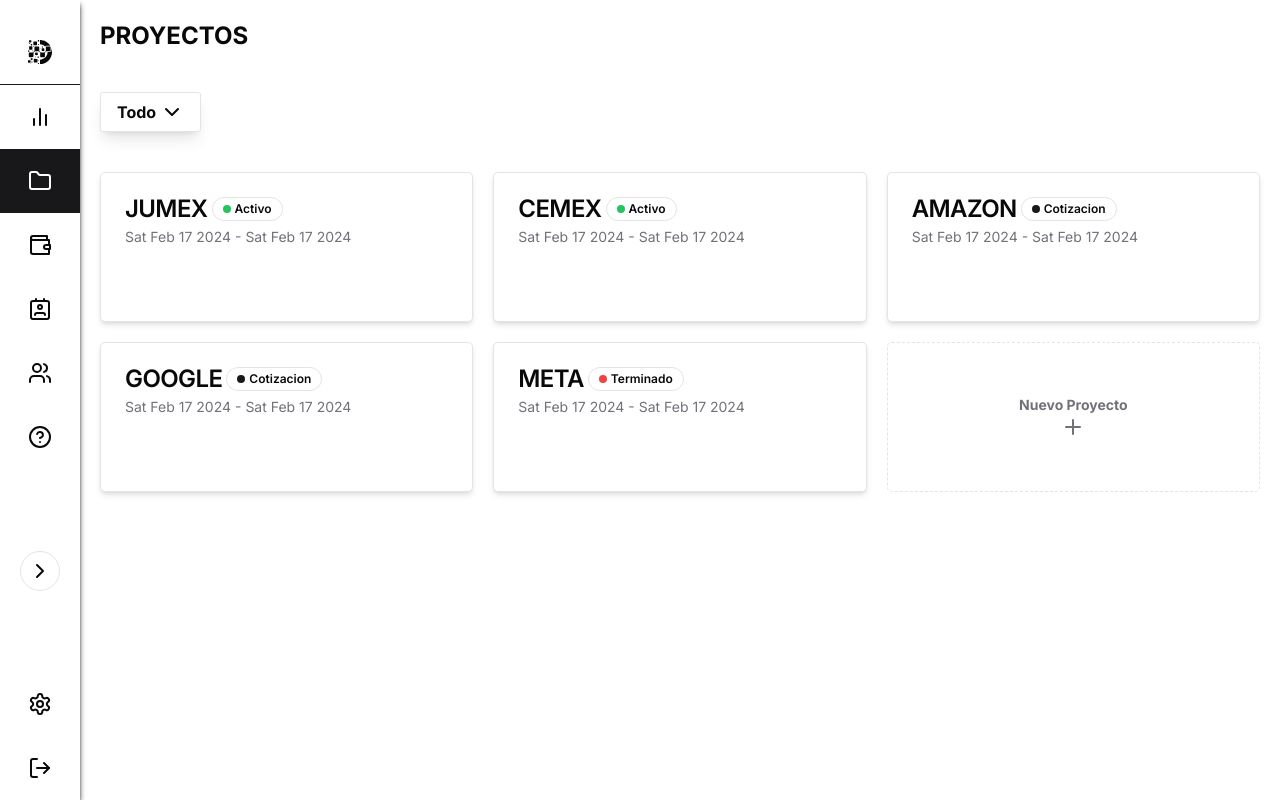
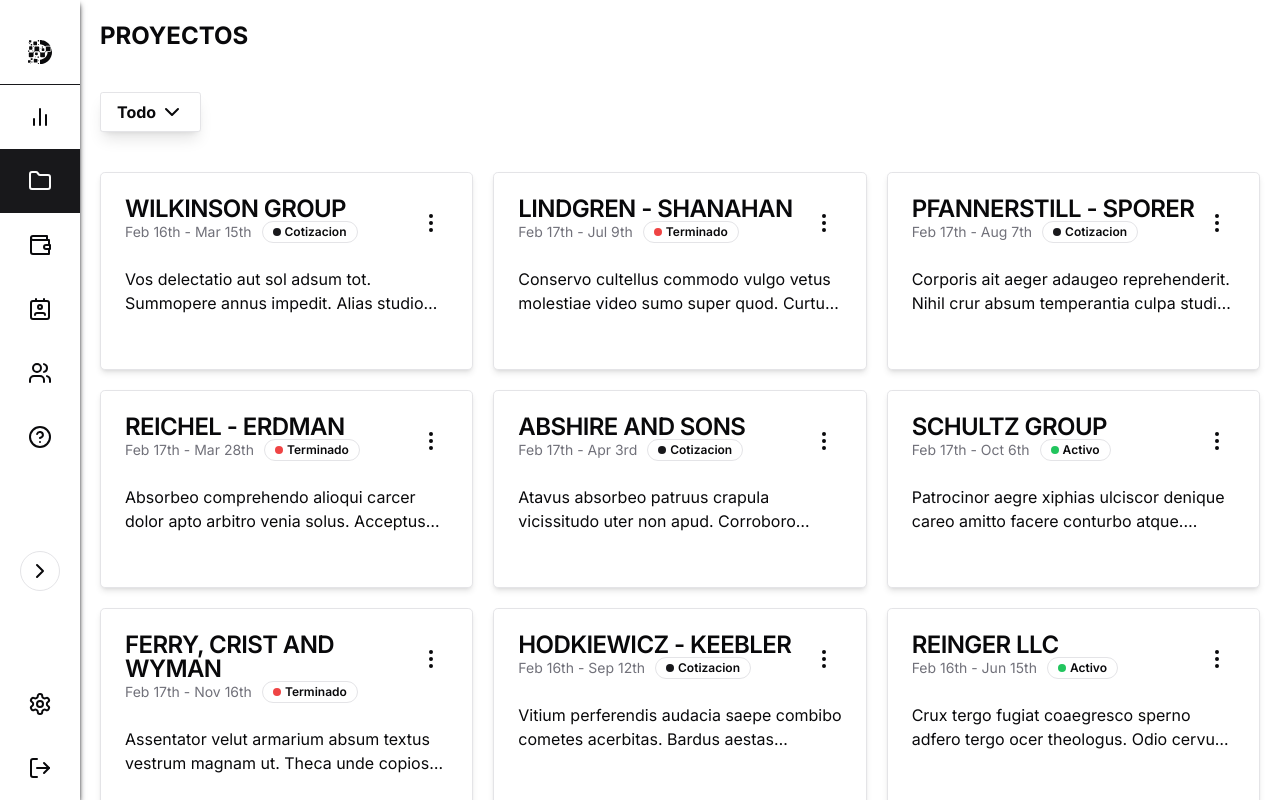
Before and after one commit to sebastianrdz/sieh-frontend, a Next.js app: page /project in a window 1280 px wide. Built offline with nearby package versions, Linux system fonts and the light colour scheme.

Commit message:
add more to the projects

```diff
--- a/app/(main)/project/components/new-project-dialog.tsx
+++ b/app/(main)/project/components/new-project-dialog.tsx
@@ -1,5 +1,4 @@
 "use client";
-import { Table } from "@tanstack/react-table";
 import { Textarea } from "@/components/ui/textarea";
 import { Button } from "@/components/ui/button";
 import {
@@ -40,13 +39,12 @@
 import { format } from "date-fns";
 import { Calendar } from "@/components/ui/calendar";
 import { Icons } from "@/components/assets/icons";
-// import { CalendarIcon, Calendar } from "lucide-react";
+import { IProject } from "../data/schema";
 
 interface NewProjectDialogProps<TData> {
   open: boolean;
   setOpen: Dispatch<SetStateAction<boolean>>;
-  // row?: IProposalElement;
-  // table: Table<TData>;
+  setData: Dispatch<SetStateAction<IProject[]>>;
 }
 
 const formSchema = z.object({
@@ -60,6 +58,7 @@
 export function NewProjectDialog<TData>({
   open,
   setOpen,
+  setData,
 }: NewProjectDialogProps<TData>) {
   const { toast } = useToast();
 
@@ -75,6 +74,7 @@
   });
 
   async function onSubmit(values: z.infer<typeof formSchema>) {
+    setData((prev) => [...prev, { ...values, id: `${prev.length + 1}` }]);
     setOpen(false);
     form.reset();
     toast({
--- a/app/(main)/project/components/project-card.tsx
+++ b/app/(main)/project/components/project-card.tsx
@@ -4,33 +4,51 @@
   CardHeader,
   CardTitle,
   CardDescription,
+  CardContent,
+  CardFooter,
 } from "@/components/ui/card";
 import { cn } from "@/lib/utils";
 import Link from "next/link";
 import { IProject } from "../data/schema";
-
+import moment from "moment";
+import { Icons } from "@/components/assets/icons";
+import { Button } from "@/components/ui/button";
 interface ProjectCardProps {
   project: IProject;
 }
 
 export default function ProjectCard({ project }: ProjectCardProps) {
-  const { id, name, status, startDate, endDate } = project;
+  const { id, name, status, startDate, endDate, description } = project;
 
   return (
-    <Link key={id} href={`project/${name}/proposal`} className="h-fit">
-      <Card className="w-fill cursor-pointer h-[150px]">
-        <CardHeader>
-          <div className="flex gap-1 align-middle">
-            <CardTitle className="uppercase">{name}</CardTitle>
-            <Badge className="gap-1" variant="outline">
-              <span className={cn("w-2 h-2 rounded", getStatusColor(status))} />
-              {status}
-            </Badge>
+    <Link key={id} href={`project/${id}/proposal`} className="h-fit">
+      <Card className="flex flex-col w-fill cursor-pointer min-h-[198px] max-h-[198px] ">
+        <CardHeader className="flex flex-row ">
+          <div className="w-full">
+            <CardTitle className="uppercase line-clamp-2 w-full">
+              {name}
+            </CardTitle>
+            <div className="flex gap-2.5 items-center">
+              <CardDescription className="text-nowrap">
+                {moment(startDate, "YYYY-MM-DD HH:mm:ss Z").format("MMM Do")} -{" "}
+                {moment(endDate, "YYYY-MM-DD HH:mm:ss Z").format("MMM Do")}
+              </CardDescription>
+              <Badge className="gap-1 h-fit w-fit" variant="outline">
+                <span
+                  className={cn("w-2 h-2 rounded", getStatusColor(status))}
+                />
+                {status}
+              </Badge>
+            </div>
           </div>
-          <CardDescription>
-            {startDate.toDateString()} - {endDate.toDateString()}
-          </CardDescription>
+          <Button size="icon" variant="ghost">
+            <Icons.moreVertical width={24} className="min-w-6" />
+          </Button>
         </CardHeader>
+
+        <CardContent>
+          <div className="line-clamp-2">{description}</div>
+        </CardContent>
       </Card>
     </Link>
   );
--- a/app/(main)/project/data/data.tsx
+++ b/app/(main)/project/data/data.tsx
@@ -1,48 +1,3 @@
-import { IProject } from "./schema";
-
-export const projects: IProject[] = [
-  {
-    id: "1",
-    name: "jumex",
-    status: "Activo",
-    startDate: new Date(),
-    endDate: new Date(),
-    description: "Deploy your new project in one-click.",
-  },
-  {
-    id: "2",
-    name: "cemex",
-    status: "Activo",
-    startDate: new Date(),
-    endDate: new Date(),
-    description: "Deploy your new project in one-click.",
-  },
-  {
-    id: "3",
-    name: "amazon",
-    status: "Cotizacion",
-    startDate: new Date(),
-    endDate: new Date(),
-    description: "Deploy your new project in one-click.",
-  },
-  {
-    id: "4",
-    name: "google",
-    status: "Cotizacion",
-    startDate: new Date(),
-    endDate: new Date(),
-    description: "Deploy your new project in one-click.",
-  },
-  {
-    id: "5",
-    name: "meta",
-    status: "Terminado",
-    startDate: new Date(),
-    endDate: new Date(),
-    description: "Deploy your new project in one-click.",
-  },
-];
-
 export const filterDropdownValues = [
   {
     name: "Todo",
--- /dev/null
+++ b/app/(main)/project/data/seed.ts
@@ -0,0 +1,11 @@
+import { fa, faker } from "@faker-js/faker"
+import { IProject } from "./schema"
+
+export const projects: IProject[] = Array.from({ length: 10 }, () => ({
+  id: `PR-${faker.number.int({ min: 1000, max: 9999 })}`,
+  name: faker.company.name(),
+  status: faker.helpers.arrayElement(["Activo" , "Terminado" , "Cotizacion"]),
+  startDate: faker.date.recent(),
+  endDate: faker.date.future({years: 1}),
+  description: faker.lorem.paragraph(),
+}))
--- a/app/(main)/project/page.tsx
+++ b/app/(main)/project/page.tsx
@@ -1,13 +1,7 @@
 "use client";
 import { Icons } from "@/components/assets/icons";
-import { Badge } from "@/components/ui/badge";
 import { Button } from "@/components/ui/button";
-import {
-  Card,
-  CardHeader,
-  CardTitle,
-  CardDescription,
-} from "@/components/ui/card";
+import { Card, CardDescription } from "@/components/ui/card";
 import {
   DropdownMenu,
   DropdownMenuContent,
@@ -16,11 +10,11 @@
   DropdownMenuTrigger,
 } from "@/components/ui/dropdown-menu";
 import { useEffect, useState } from "react";
-import Link from "next/link";
 import ProjectCard from "./components/project-card";
 import { IProject } from "./data/schema";
-import { filterDropdownValues, projects } from "./data/data";
+import { filterDropdownValues } from "./data/data";
 import { NewProjectDialog } from "./components/new-project-dialog";
+import { projects } from "./data/seed";
 
 export default function ProjectsPage() {
   const [filter, setFilter] = useState<string>("Todo");
@@ -72,7 +66,7 @@
         ))}
         <Card
           onClick={() => setOpen(true)}
-          className="w-fill cursor-pointer h-[150px] shadow-none border-dashed"
+          className="w-fill cursor-pointer min-h-[198px] max-h-[198px]  shadow-none border-dashed"
         >
           <CardDescription className="h-full font-bold flex flex-col justify-center items-center">
             Nuevo Proyecto
@@ -81,7 +75,11 @@
         </Card>
       </section>
 
-      <NewProjectDialog open={open} setOpen={setOpen} />
+      <NewProjectDialog
+        open={open}
+        setOpen={setOpen}
+        setData={setFilteredProjects}
+      />
     </>
   );
 }
--- a/components/assets/icons.tsx
+++ b/components/assets/icons.tsx
@@ -17,6 +17,7 @@
   ChevronsRightIcon,
   Plus,
   MoreHorizontal,
+  MoreVertical,
   Settings2,
   ChevronsUpDown,
   ArrowDown,
@@ -49,6 +50,7 @@
   chevronsRightIcon: ChevronsRightIcon,
   plus: Plus,
   moreHorizontal: MoreHorizontal,
+  moreVertical: MoreVertical,
   settings2: Settings2,
   chevronsUpDown: ChevronsUpDown,
   arrowDown: ArrowDown,
--- a/package.json
+++ b/package.json
@@ -31,6 +31,7 @@
     "clsx": "^2.1.0",
     "date-fns": "^3.6.0",
     "lucide-react": "^0.331.0",
+    "moment": "^2.30.1",
     "next": "14.1.0",
     "next-auth": "^4.24.6",
     "next-themes": "^0.2.1",
```
Also changed, not shown: components/ui/dialog.tsx (+22 -22 lines), components/ui/popover.tsx (+9 -9 lines), 1 other file (tests, documents, lock files or other folders).
